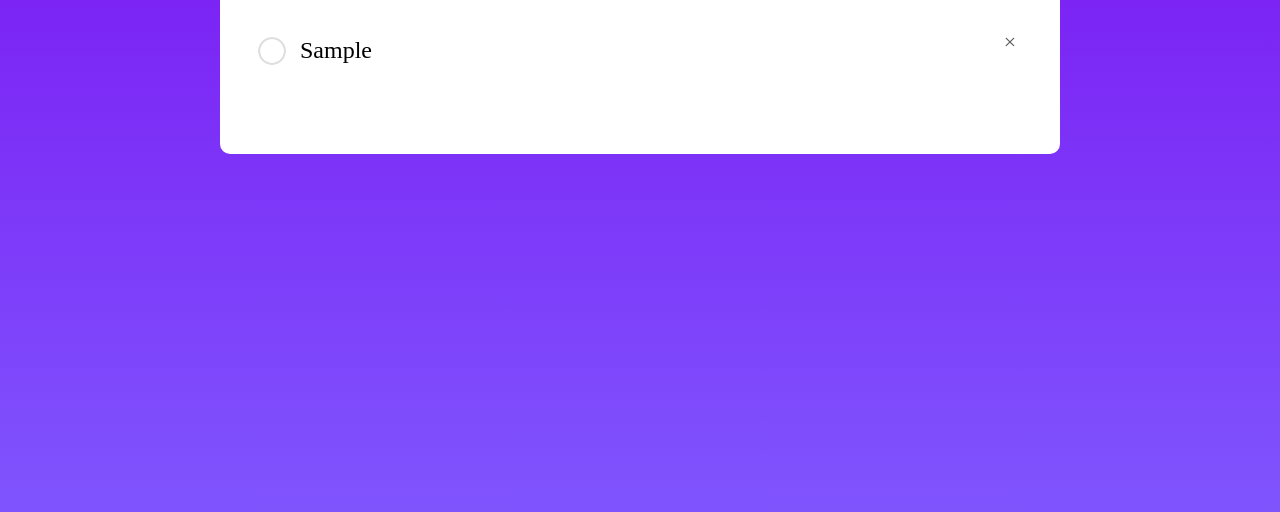
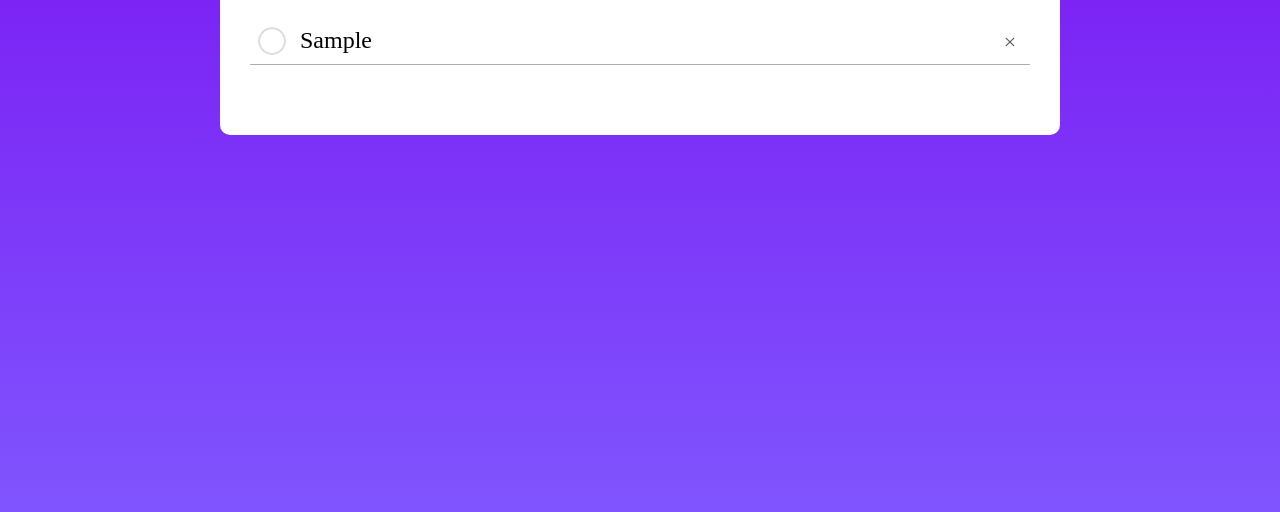
Before and after one commit to Sri170303/To-Do-List-App, a plain HTML site: page index.html in a window 1280 px wide. Both pictures are taken after typing "Sample" into the empty fields and a click on the button "Add". Shown: the part 200-712 px from the top of the page. Drawn offline with Linux system fonts and the light colour scheme.

Commit message:
looks better

```diff
--- a/style.css
+++ b/style.css
@@ -75,8 +75,10 @@
     list-style: none;
     font-size: 24px;
     user-select: none;
-    padding: 20px 50px;
+    padding: 10px 50px;
     position: relative;
+    border-bottom: 1px solid;
+    border-color: rgb(173, 173, 173);
 }
 
 #list_container > li::before {
```
